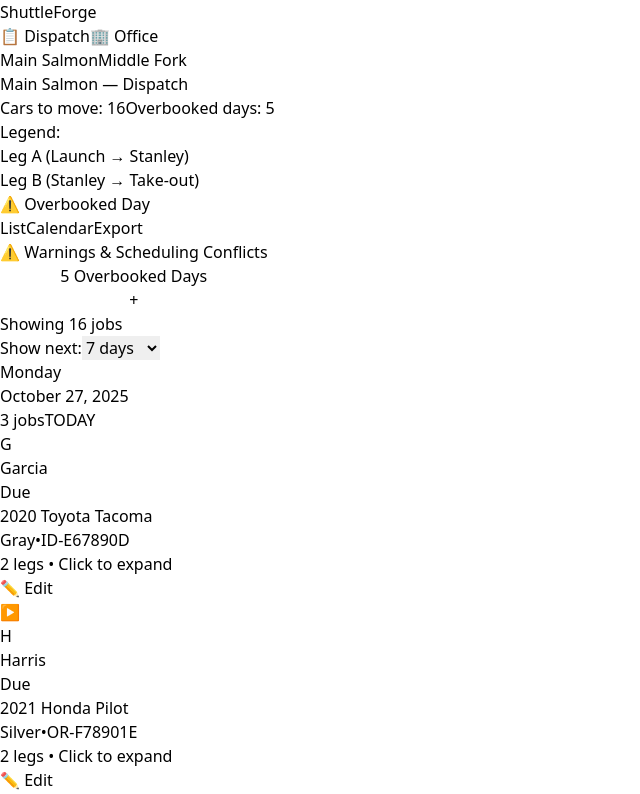
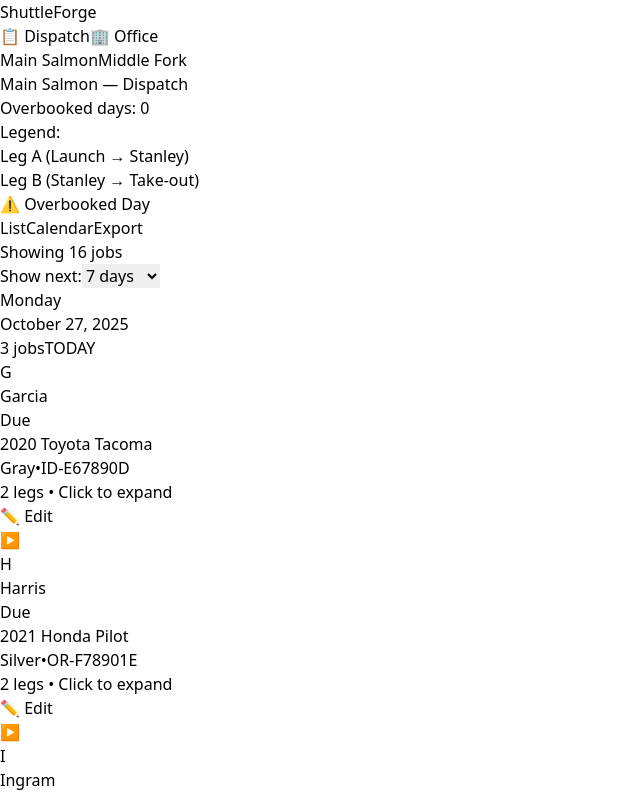
Before and after one commit to 1979csmith/shuttle-forge-v2, a React (Vite) app: page / in a window 1280 px wide. Shown: the top 794 px of the page, without its empty margins (0-640 px from the left). Built offline with nearby package versions, Linux system fonts and the light colour scheme.

Commit message:
Increase driver capacity to 8 to avoid early overbooked days

```diff
--- a/src/App.tsx
+++ b/src/App.tsx
@@ -180,6 +180,11 @@ const DEMO_DRIVERS: Driver[] = [
   { id: "D1", name: "Mike W", role: "shuttle", onDuty: true },
   { id: "D2", name: "Sasha R", role: "shuttle", onDuty: true },
   { id: "D3", name: "Troy H", role: "shuttle", onDuty: true },
+  { id: "D4", name: "Jake P", role: "shuttle", onDuty: true },
+  { id: "D5", name: "Emma L", role: "shuttle", onDuty: true },
+  { id: "D6", name: "Chris M", role: "shuttle", onDuty: true },
+  { id: "D7", name: "Alex K", role: "shuttle", onDuty: true },
+  { id: "D8", name: "Jordan T", role: "shuttle", onDuty: true },
   { id: "V1", name: "Van Crew", role: "van", onDuty: true },
 ];
 
@@ -1027,7 +1032,6 @@ function RouteDispatchPage() {
     [byDayCapacity]
   );
 
-  const carsToMove = jobs.length;
   const hasErrors = issues.some(i => i.level === "error");
   const exportBlocked = hasErrors;
 
@@ -1096,7 +1100,6 @@ function RouteDispatchPage() {
         <div>
           <div className="text-xl font-bold">{route?.name} — Dispatch</div>
           <div className="mt-2 flex flex-wrap gap-2 text-sm">
-            <span className="px-2 py-1 rounded border bg-slate-50">Cars to move: {carsToMove}</span>
             <span className="px-2 py-1 rounded border bg-slate-50">Overbooked days: {overbookedDays.length}</span>
           </div>
 
```
